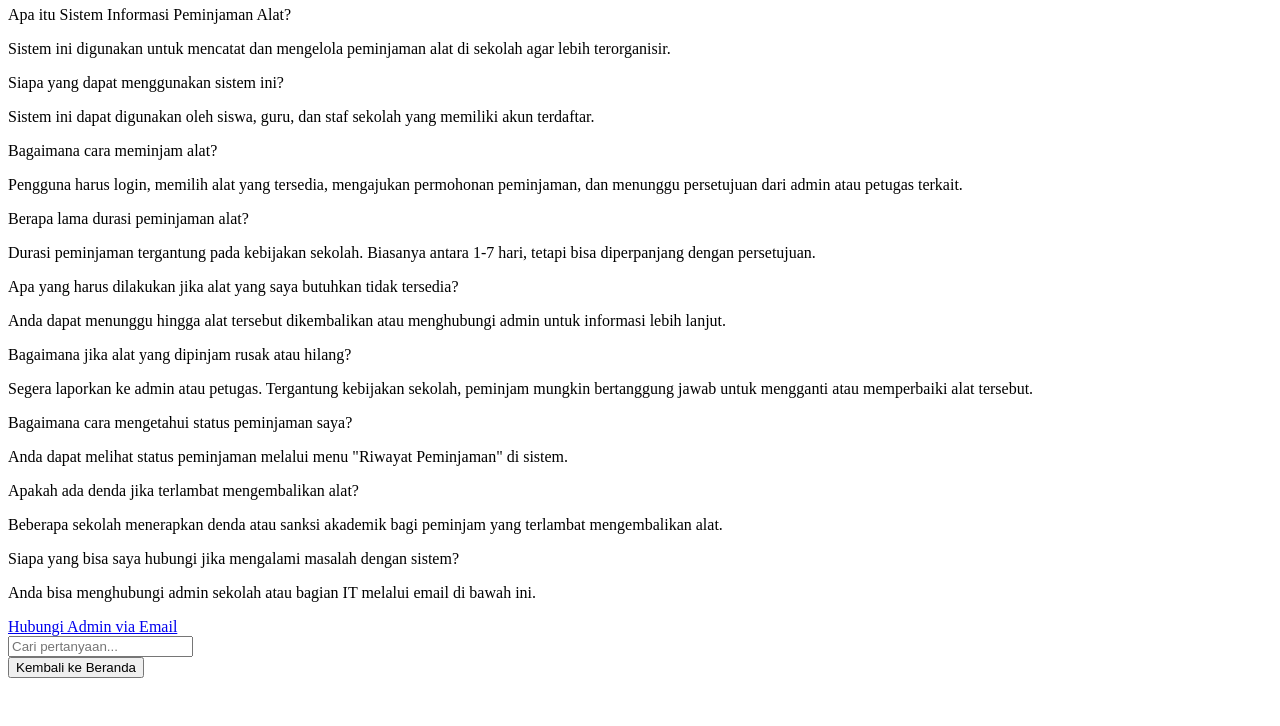
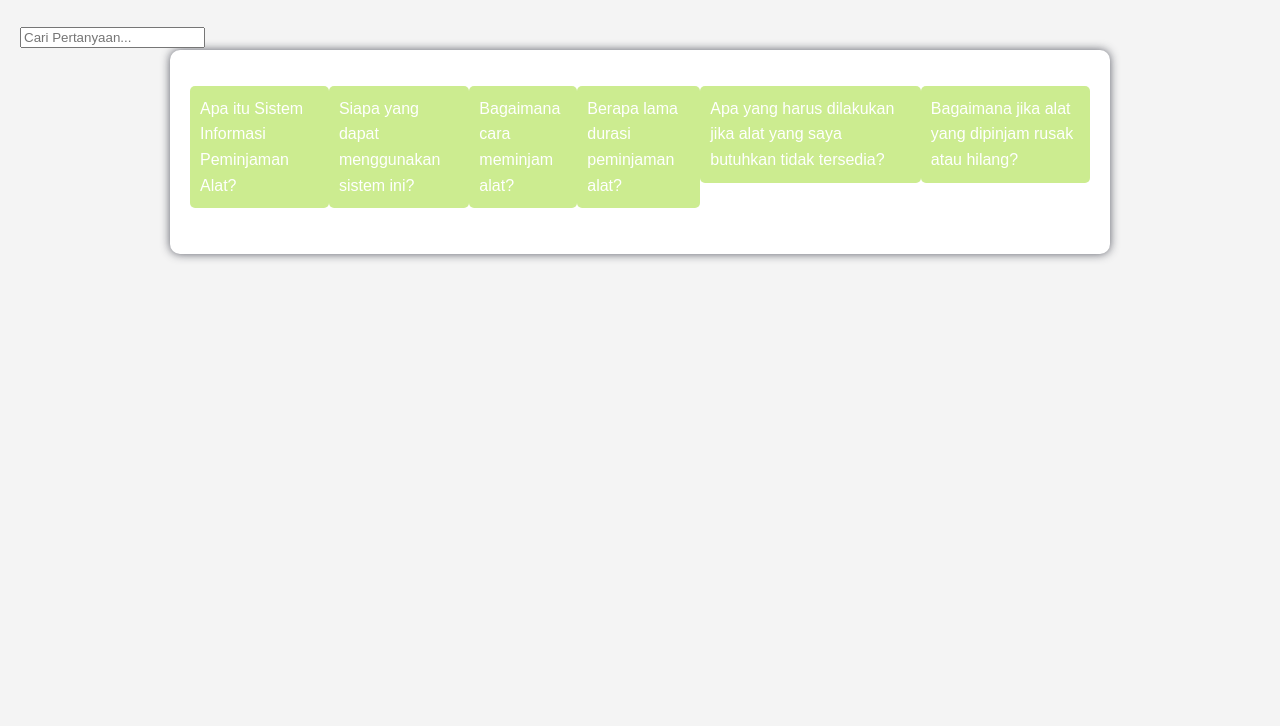
Before and after one commit to edfazmi/Projek-Pengweb, a plain HTML site: page html/FAQ.html in a window 1280 px wide. Shown: the part 74-800 px from the top of the page. Drawn offline with Linux system fonts and the light colour scheme; files that its build step writes are made by us from their sources.

Commit message:
Update FAQ.html

```diff
--- a/html/FAQ.html
+++ b/html/FAQ.html
@@ -3,79 +3,53 @@
 <head>
     <meta charset="UTF-8">
     <meta name="viewport" content="width=device-width, initial-scale=1.0">
-    <link rel="icon" type="image/png" href="../img/LOGO-TKJ-SMK-Swadhipa-2.png">
-    <link rel="stylesheet" href="index.css">
-    <title>FAQ - Peminjaman Alat</title>
+    <title>FAQ - Desain Menarik</title>
+    <link rel="stylesheet" href="FAQ.css"> <!-- Hubungkan dengan file CSS -->
 </head>
+<body>
 
-<body>
-    <div class="faq-container">
-        <div class="faq-content">
-            <h1>Frequently Asked Questions (FAQ)</h1>
+    <section class="faq-section">
+        <h2 class="faq-title">Frequently Asked Question</h2>
+        <input type="text" class="faq-search" id="searchInput" placeholder="Cari Pertanyaan..." onkeyup="searchFAQ()">
 
-            <div class="faq-item">
-                <p onclick="toggleAnswer(this)">Apa itu Sistem Informasi Peminjaman Alat?</p>
-                <p class="faq-answer">Sistem ini digunakan untuk mencatat dan mengelola peminjaman alat di sekolah agar lebih terorganisir.</p>
+        <div class="faq-container">
+            <!-- Tiga pertanyaan utama yang selalu ditampilkan -->
+            <div class="faq-item visible" onclick="toggleAnswer(this)">
+                <p>Apa itu Sistem Informasi Peminjaman Alat?</p>
+                <div class="faq-answer">Sistem ini digunakan untuk mencatat dan mengelola peminjaman alat di sekolah agar lebih terorganisir.</div>
             </div>
 
-            <div class="faq-item">
-                <p onclick="toggleAnswer(this)">Siapa yang dapat menggunakan sistem ini?</p>
-                <p class="faq-answer">Sistem ini dapat digunakan oleh siswa, guru, dan staf sekolah yang memiliki akun terdaftar.</p>
+            <div class="faq-item visible" onclick="toggleAnswer(this)">
+                <p>Siapa yang dapat menggunakan sistem ini?</p>
+                <div class="faq-answer">Sistem ini dapat digunakan oleh siswa, guru, dan staf sekolah yang memiliki akun terdaftar.</div>
             </div>
 
-            <div class="faq-item">
-                <p onclick="toggleAnswer(this)">Bagaimana cara meminjam alat?</p>
-                <p class="faq-answer">Pengguna harus login, memilih alat yang tersedia, mengajukan permohonan peminjaman, dan menunggu persetujuan dari admin atau petugas terkait.</p>
+            <div class="faq-item visible" onclick="toggleAnswer(this)">
+                <p>Bagaimana cara meminjam alat?</p>
+                <div class="faq-answer">Pengguna harus login, memilih alat yang tersedia, mengajukan permohonan peminjaman, dan menunggu persetujuan dari admin atau petugas terkait.</div>
             </div>
 
-            <div class="faq-item">
-                <p onclick="toggleAnswer(this)">Berapa lama durasi peminjaman alat?</p>
-                <p class="faq-answer">Durasi peminjaman tergantung pada kebijakan sekolah. Biasanya antara 1-7 hari, tetapi bisa diperpanjang dengan persetujuan.</p>
+            <!-- Pertanyaan lainnya, hanya muncul jika dicari -->
+            <div class="faq-item hidden" onclick="toggleAnswer(this)">
+                <p>Berapa lama durasi peminjaman alat?</p>
+                <div class="faq-answer">Durasi peminjaman tergantung pada kebijakan sekolah. Biasanya antara 1-7 hari, tetapi bisa diperpanjang dengan persetujuan.</div>
             </div>
 
-            <div class="faq-item">
-                <p onclick="toggleAnswer(this)">Apa yang harus dilakukan jika alat yang saya butuhkan tidak tersedia?</p>
-                <p class="faq-answer">Anda dapat menunggu hingga alat tersebut dikembalikan atau menghubungi admin untuk informasi lebih lanjut.</p>
+            <div class="faq-item hidden" onclick="toggleAnswer(this)">
+                <p>Apa yang harus dilakukan jika alat yang saya butuhkan tidak tersedia?</p>
+                <div class="faq-answer">Anda dapat menunggu hingga alat tersebut dikembalikan atau menghubungi admin untuk informasi lebih lanjut.</div>
             </div>
 
-            <div class="faq-item">
-                <p onclick="toggleAnswer(this)">Bagaimana jika alat yang dipinjam rusak atau hilang?</p>
-                <p class="faq-answer">Segera laporkan ke admin atau petugas. Tergantung kebijakan sekolah, peminjam mungkin bertanggung jawab untuk mengganti atau memperbaiki alat tersebut.</p>
-            </div>
-
-            <div class="faq-item">
-                <p onclick="toggleAnswer(this)">Bagaimana cara mengetahui status peminjaman saya?</p>
-                <p class="faq-answer">Anda dapat melihat status peminjaman melalui menu "Riwayat Peminjaman" di sistem.</p>
-            </div>
-
-            <div class="faq-item">
-                <p onclick="toggleAnswer(this)">Apakah ada denda jika terlambat mengembalikan alat?</p>
-                <p class="faq-answer">Beberapa sekolah menerapkan denda atau sanksi akademik bagi peminjam yang terlambat mengembalikan alat.</p>
-            </div>
-
-            <div class="faq-item">
-                <p onclick="toggleAnswer(this)">Siapa yang bisa saya hubungi jika mengalami masalah dengan sistem?</p>
-                <p class="faq-answer">Anda bisa menghubungi admin sekolah atau bagian IT melalui email di bawah ini.</p>
-            </div>
-
-            <div class="email-container">
-                <a href="rendyant2305@gmail.com">Hubungi Admin via Email</a>
+            <div class="faq-item hidden" onclick="toggleAnswer(this)">
+                <p>Bagaimana jika alat yang dipinjam rusak atau hilang?</p>
+                <div class="faq-answer">Segera laporkan ke admin atau petugas. Tergantung kebijakan sekolah, peminjam mungkin bertanggung jawab untuk mengganti atau memperbaiki alat tersebut.</div>
             </div>
         </div>
-
-        <!-- Pencarian FAQ -->
-        <div class="search-container">
-            <input type="text" id="searchInput" placeholder="Cari pertanyaan..." onkeyup="searchFAQ()">
-        </div>
-    </div>
-
-    <div class="button-container">
-        <a href="index.html"><button>Kembali ke Beranda</button></a>
-    </div>
+    </section>
 
     <script>
         function toggleAnswer(element) {
-            var answer = element.nextElementSibling;
+            var answer = element.querySelector(".faq-answer");
             answer.classList.toggle("active");
         }
 
@@ -86,12 +60,13 @@
             items.forEach(function(item) {
                 var question = item.querySelector("p").textContent.toLowerCase();
                 if (question.includes(input)) {
-                    item.style.display = "block";
-                } else {
-                    item.style.display = "none";
+                    item.classList.add("visible");
+                    item.classList.remove("hidden");
+                } else if (!item.classList.contains("visible")) {
+                    item.classList.add("hidden");
                 }
             });
         }
-    </script>
+</script>
 </body>
 </html>
```
